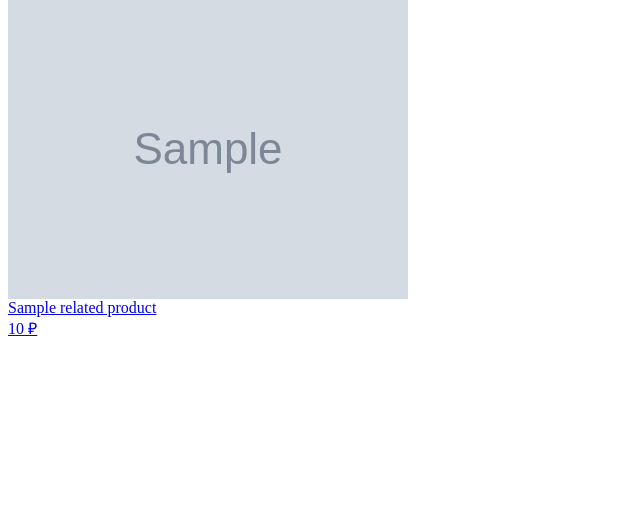
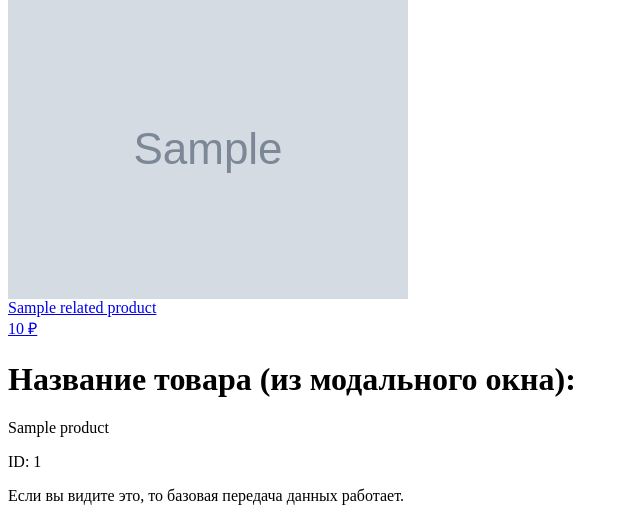
Before and after one commit to Tauimi/qwr, a Python web app: template templates/product_modal_content.html in a window 1280 px wide. Shown: the part 1005-1526 px from the top of the page, without its empty margins (0-640 px from the left). Before the commit the page ends 1341 px from the top, so only its background shows below. Run offline with Jinja, Linux system fonts and the light colour scheme; the template is opened without the code that fills it: most values are stand-ins (such as "Sample title", 1, 10 or a date in 2020); grey boxes marked "Sample" are stand-in pictures.

Commit message:
Add files via upload

```diff
--- a/templates/product_modal_content.html
+++ b/templates/product_modal_content.html
@@ -307,5 +307,16 @@
     // For example: initializeModalScripts(productId);
 </script>
 
+<div>
+    <h1>Название товара (из модального окна):</h1>
+    {% if product %}
+        <p>{{ product.name }}</p>
+        <p>ID: {{ product.id }}</p>
+    {% else %}
+        <p>ОБЪЕКТ PRODUCT НЕ ПЕРЕДАН В ШАБЛОН!</p>
+    {% endif %}
+    <p>Если вы видите это, то базовая передача данных работает.</p>
+</div>
+
 
     <div class=
```
